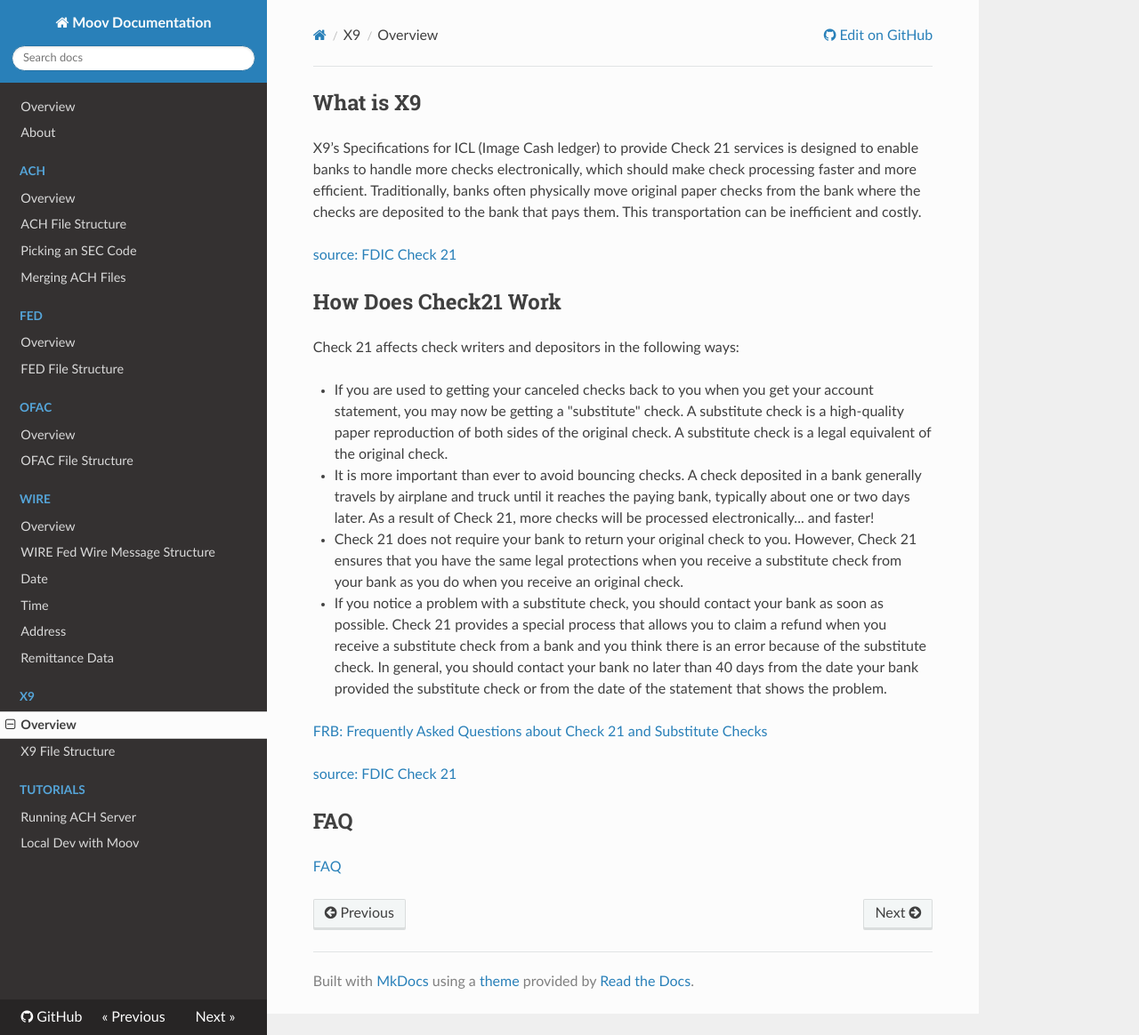
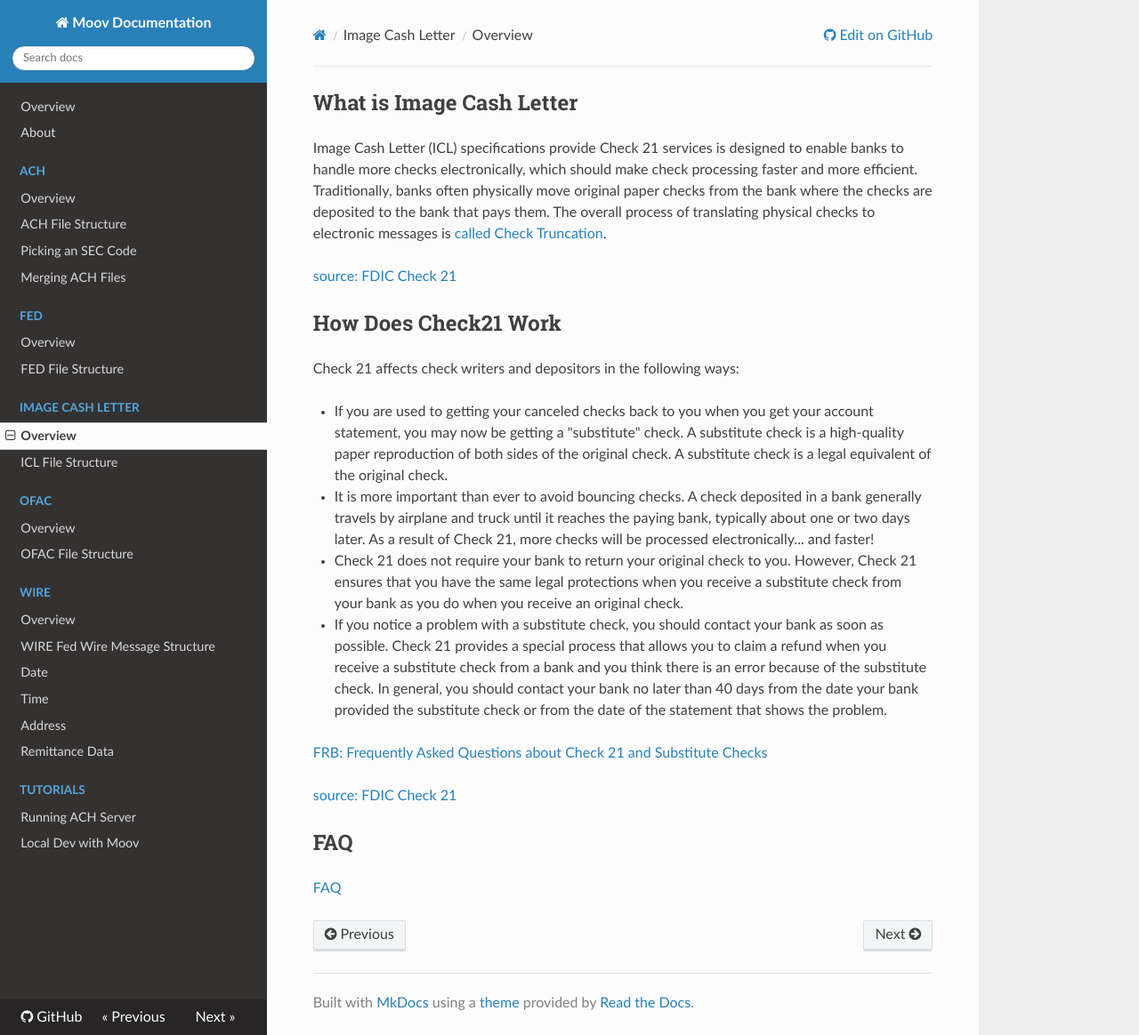
Before and after one commit to wadearnold/docs, an MkDocs documentation site: the page built from docs/icl/index.md, in a window 1280 px wide and 1164 px high. Shown: the whole window at 89% size. Built offline with MkDocs 1.6.1, drawn with Linux system fonts in a browser that asks for light colours; nearby versions of some CDN libraries; old or Windows-style settings are respelled for this version of MkDocs.

Commit message:
docs/icl: rename from X9 pages

```diff
--- a/docs/x9/index.md
+++ b/docs/icl/index.md
@@ -1,7 +1,7 @@
 
 
-## What is X9
-X9’s Specifications for ICL (Image Cash ledger) to provide Check 21 services is designed to enable banks to handle more checks electronically, which should make check processing faster and more efficient. Traditionally, banks often physically move original paper checks from the bank where the checks are deposited to the bank that pays them. This transportation can be inefficient and costly.
+## What is Image Cash Letter
+Image Cash Letter (ICL) specifications provide Check 21 services is designed to enable banks to handle more checks electronically, which should make check processing faster and more efficient. Traditionally, banks often physically move original paper checks from the bank where the checks are deposited to the bank that pays them. The overall process of translating physical checks to electronic messages is [called Check Truncation](https://en.wikipedia.org/wiki/Cheque_truncation).
 
 [source: FDIC Check 21](https://www.fdic.gov/consumers/assistance/protection/check21.html)
 
--- a/mkdocs.yml
+++ b/mkdocs.yml
@@ -10,6 +10,9 @@ pages:
 - FED:
   - Overview: fed/index.md
   - 'FED File Structure': fed/file-structure.md
+- 'Image Cash Letter':
+  - Overview: icl/index.md
+  - 'ICL File Structure': icl/file-structure.md
 - OFAC:
   - Overview: ofac/index.md
   - 'OFAC File Structure': ofac/file-structure.md
@@ -20,9 +23,6 @@ pages:
   - 'Time': wire/TimeHHMM.md
   - 'Address': wire/address.md
   - 'Remittance Data': wire/remittanceData.md
-- X9:
-  - Overview: x9/index.md
-  - 'X9 File Structure': x9/file-structure.md
 - Tutorials:
     - 'Running ACH Server': tutorials/ach-server.md
     - 'Local Dev with Moov': tutorials/local-dev.md
```
Also changed, not shown: docs/icl/file-structure.md (renamed from docs/x9/file-structure.md, +1 -1 lines).
